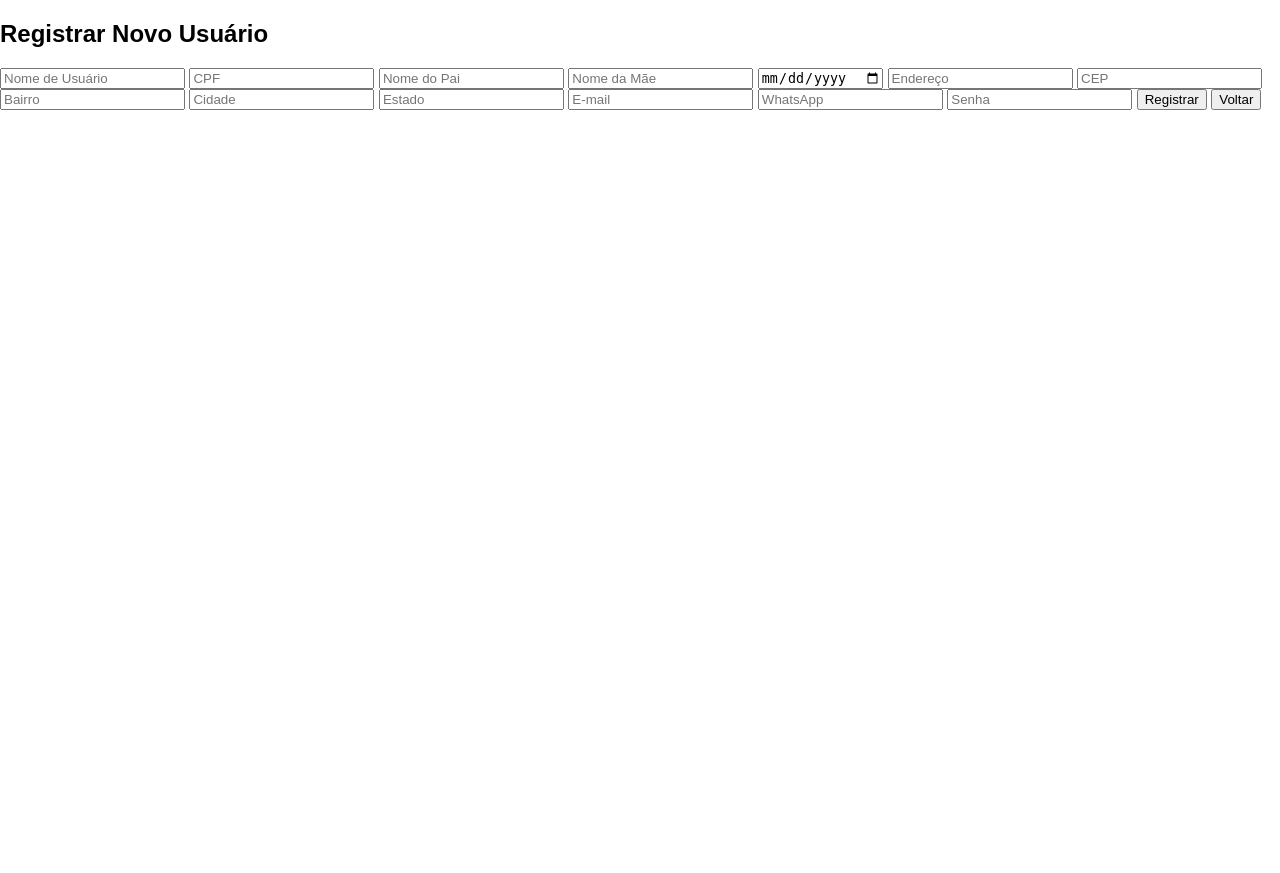
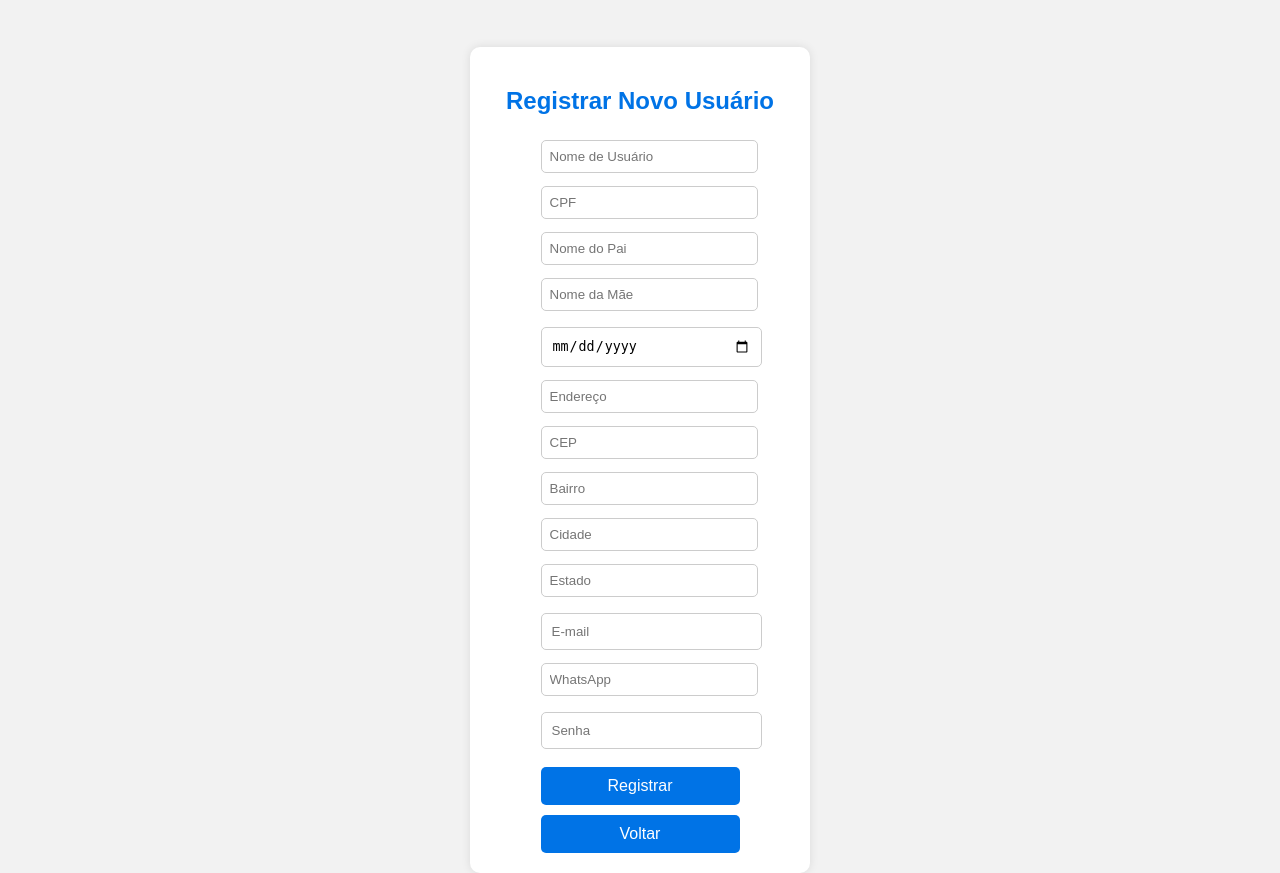
Before and after one commit to sergioslaurino/JECrim, a Flask app: page /register in a window 1280 px wide. Before the commit the page ends 110 px from the top, so only its background shows below. Run offline with Flask 3, Linux system fonts and the light colour scheme.

Commit message:
Update style.css

```diff
--- a/static/style.css
+++ b/static/style.css
@@ -1,22 +1,27 @@
-/* static/style.css */
-
+/* Estilo geral */
 body {
     font-family: Arial, sans-serif;
     margin: 0;
+    background-color: #f2f2f2;
     display: flex;
+    justify-content: center;
+    align-items: center;
+    height: 100vh;
 }
 
+/* Estilo da barra lateral */
 .sidebar {
-    width: 250px;
-    background-color: #005b9f;
-    color: #fff;
+    background-color: #2c3e50;
+    width: 400px;
     padding: 20px;
+    color: #ecf0f1;
+    height: 100vh;
+    position: left;
 }
 
 .sidebar h2 {
     text-align: center;
-    font-size: 18px;
-    margin-bottom: 20px;
+    color: #ecf0f1;
 }
 
 .sidebar ul {
@@ -25,49 +30,172 @@ body {
 }
 
 .sidebar ul li {
-    margin: 15px 0;
+    margin: 20px 0;
 }
 
 .sidebar ul li a {
-    color: #fff;
+    color: #ecf0f1;
     text-decoration: none;
-    font-weight: bold;
 }
 
-.sidebar ul li a:hover {
-    text-decoration: underline;
+/* Estilo do conteúdo principal */
+.content {
+    margin-top: 0;
+    padding-top: 0;
+    padding: 20px;
+    background-color: #f2f2f2;
+    width: calc(100% - 250px); /* Ocupa o restante da tela */
+    margin-left: 50px; /* Espaço para a barra lateral fixa */
+    min-height: 100vh; /* Garante que o conteúdo preencha toda a altura */
+
 }
 
-.main-content {
-    flex: 1;
-    padding: 20px;
-    background-color: #f5f5f5;
+.content h1 {
+    color: #34495e;
 }
 
-header {
+form {
     display: flex;
-    justify-content: space-between;
-    align-items: center;
-    background-color: #007bb6;
-    padding: 10px;
-    color: #fff;
+    flex-direction: column;
+    max-width: 500px;
 }
 
-header h2 {
-    margin: 0;
+form label {
+    margin-top: 10px;
+    color: #34495e;
 }
 
-main {
-    padding: 20px;
-    background-color: #fff;
-    border-radius: 8px;
-    box-shadow: 0px 0px 10px rgba(0, 0, 0, 0.1);
+form input[type="text"], form select {
+    padding: 8px;
+    border: 1px solid #ccc;
+    border-radius: 5px;
+    margin-top: 5px;
 }
 
-.process-info p, .process-info ul {
-    margin: 5px 0;
+form input[type="checkbox"] {
+    margin-top: 10px;
 }
 
-.process-info strong {
-    color: #333;
+form button {
+    margin-top: 15px;
+    padding: 10px;
+    border: none;
+    background-color: #0073e6;
+    color: white;
+    font-size: 16px;
+    border-radius: 5px;
+    cursor: pointer;
+    width: 100%; /* Garante largura completa no formulário */
 }
+
+form button:hover {
+    background-color: #005bb5;
+}
+
+/* Estilo da página de login */
+.login-container {
+    background-color: #ffffff;
+    padding: 20px;
+    border-radius: 10px;
+    box-shadow: 0 0 10px rgba(0, 0, 0, 0.1);
+    text-align: center;
+    width: 300px;
+    margin: 0 auto;
+}
+
+.login-container h2 {
+    color: #0073e6;
+}
+
+.login-container p {
+    font-size: 14px;
+    color: #333333;
+}
+
+.login-container input {
+    width: calc(100% - 20px);
+    padding: 10px;
+    margin: 10px 0;
+    border-radius: 5px;
+    border: 1px solid #ccc;
+    font-size: 14px;
+}
+
+/* Estilo uniforme para os botões de Login e Registrar */
+.button-group {
+    display: flex;
+    gap: 10px;
+    width: 100%; /* Garante que o grupo de botões ocupe toda a largura do contêiner */
+}
+
+.button-group button, .button-group .register-button {
+    flex: 1;
+    padding: 10px;
+    font-size: 16px;
+    border-radius: 5px;
+    border: none;
+    cursor: pointer;
+    text-align: center;
+    text-decoration: none;
+    color: white;
+}
+
+/* Estilo específico para o botão de Login */
+.button-group button {
+    background-color: #0073e6;
+}
+
+.button-group button:hover {
+    background-color: #005bb5;
+}
+
+/* Estilo específico para o botão Registrar */
+.button-group .register-button {
+    background-color: #4CAF50;
+}
+
+.button-group .register-button:hover {
+    background-color: #45a049;
+}
+
+/* Estilo da tela de registro */
+.register-container {
+    background-color: #ffffff;
+    padding: 20px;
+    margin-top: 120px;
+    align-items: center;
+    border-radius: 10px;
+    box-shadow: 0 0 10px rgba(0, 0, 0, 0.1);
+    text-align: center;
+    width: 300px;
+    display: flex;
+    flex-direction: column;
+}
+
+.register-container h2 {
+    color: #0073e6;
+}
+
+.register-container input {
+    width: 100%;
+    padding: 10px;
+    margin: 8px 0;
+    border-radius: 5px;
+    border: 1px solid #ccc;
+}
+
+.register-container button {
+    width: 100%;
+    padding: 10px;
+    background-color: #0073e6;
+    border: none;
+    border-radius: 5px;
+    color: white;
+    font-size: 16px;
+    cursor: pointer;
+    margin-top: 10px;
+}
+
+.register-container button:hover {
+    background-color: #005bb5;
+}
```
